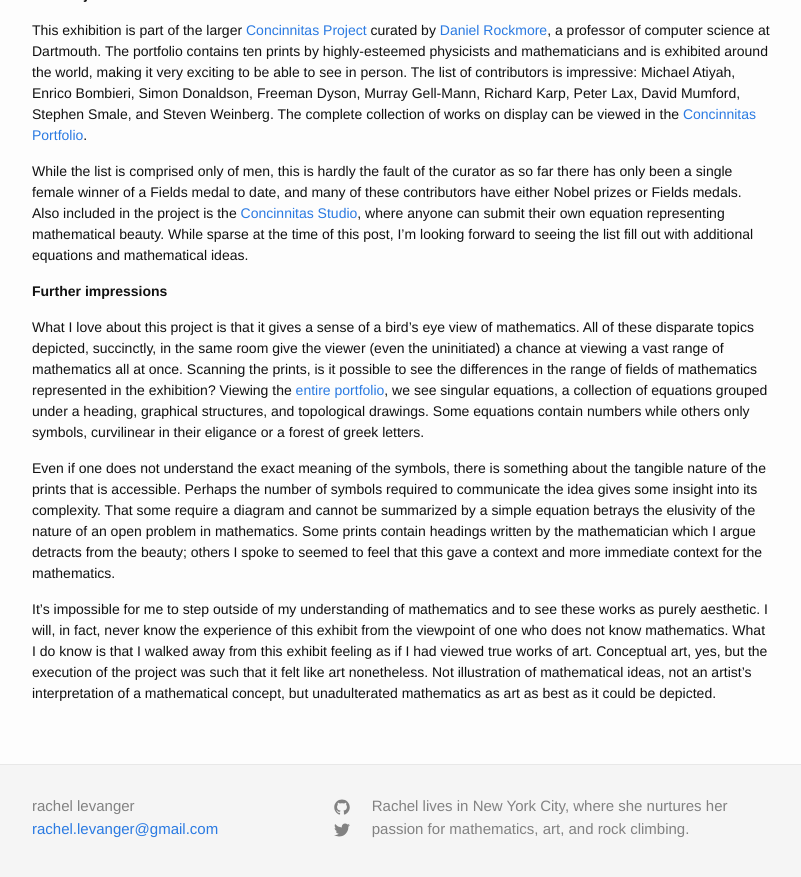
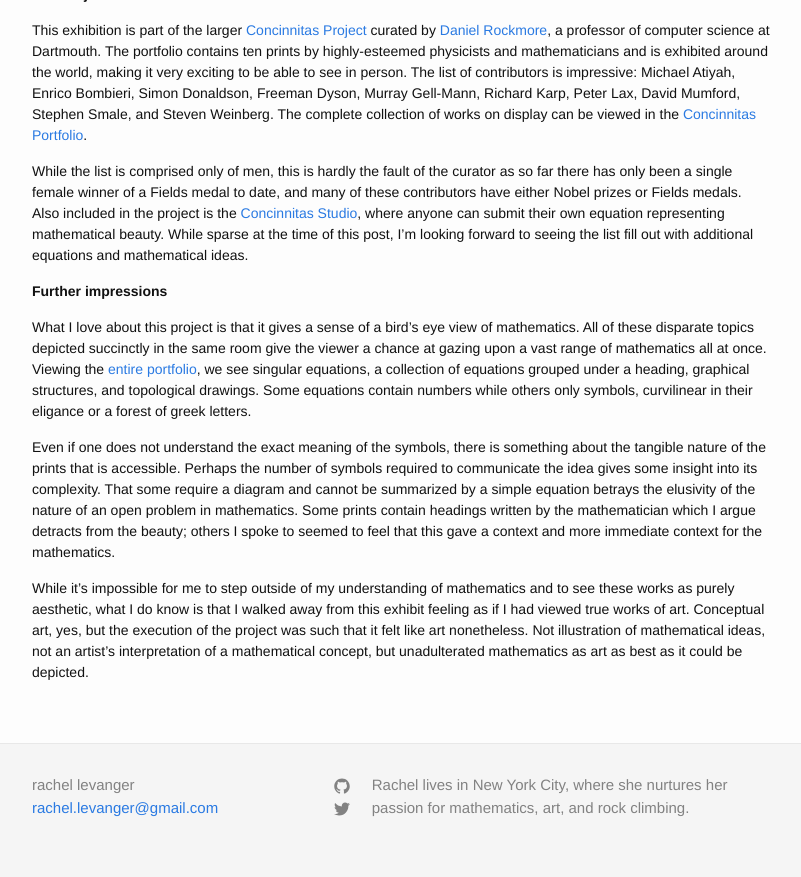
Before and after one commit to rachellevanger/rachellevanger.com, a Jekyll site: the page built from _posts/2016-1-15-concinnitas.markdown, in a window 1280 px wide and 900 px high, scrolled down 1078 px. Shown: the top 877 px of the window, without its empty margins (238-1039 px from the left). Built offline with Jekyll 4.4.1, drawn with Linux system fonts in a browser that asks for light colours; some web fonts are replaced; some of the changed text lies outside the part shown.

Commit message:
Updating concinnitas post.

```diff
--- a/_posts/2016-1-15-concinnitas.markdown
+++ b/_posts/2016-1-15-concinnitas.markdown
@@ -28,8 +28,8 @@ While the list is comprised only of men, this is hardly the fault of the curator
 
 **Further impressions**
 
-What I love about this project is that it gives a sense of a bird's eye view of mathematics. All of these disparate topics depicted, succinctly, in the same room give the viewer (even the uninitiated) a chance at viewing a vast range of mathematics all at once. Scanning the prints, is it possible to see the differences in the range of fields of mathematics represented in the exhibition? Viewing the [entire portfolio](http://www.concinnitasproject.org/portfolio/), we see singular equations, a collection of equations grouped under a heading, graphical structures, and topological drawings. Some equations contain numbers while others only symbols, curvilinear in their eligance or a forest of greek letters.
+What I love about this project is that it gives a sense of a bird's eye view of mathematics. All of these disparate topics depicted succinctly in the same room give the viewer a chance at gazing upon a vast range of mathematics all at once. Viewing the [entire portfolio](http://www.concinnitasproject.org/portfolio/), we see singular equations, a collection of equations grouped under a heading, graphical structures, and topological drawings. Some equations contain numbers while others only symbols, curvilinear in their eligance or a forest of greek letters.
 
 Even if one does not understand the exact meaning of the symbols, there is something about the tangible nature of the prints that is accessible. Perhaps the number of symbols required to communicate the idea gives some insight into its complexity. That some require a diagram and cannot be summarized by a simple equation betrays the elusivity of the nature of an open problem in mathematics. Some prints contain headings written by the mathematician which I argue detracts from the beauty; others I spoke to seemed to feel that this gave a context and more immediate context for the mathematics.
 
-It's impossible for me to step outside of my understanding of mathematics and to see these works as purely aesthetic. I will, in fact, never know the experience of this exhibit from the viewpoint of one who does not know mathematics. What I do know is that I walked away from this exhibit feeling as if I had viewed true works of art. Conceptual art, yes, but the execution of the project was such that it felt like art nonetheless. Not illustration of mathematical ideas, not an artist's interpretation of a mathematical concept, but unadulterated mathematics as art as best as it could be depicted.
+While it's impossible for me to step outside of my understanding of mathematics and to see these works as purely aesthetic, what I do know is that I walked away from this exhibit feeling as if I had viewed true works of art. Conceptual art, yes, but the execution of the project was such that it felt like art nonetheless. Not illustration of mathematical ideas, not an artist's interpretation of a mathematical concept, but unadulterated mathematics as art as best as it could be depicted.
```
Also changed, not shown: other parts of _posts/2016-1-15-concinnitas.markdown (+1 -1 lines).
